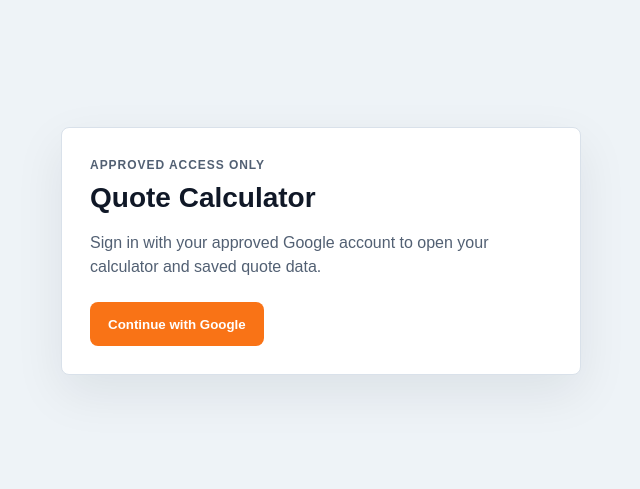
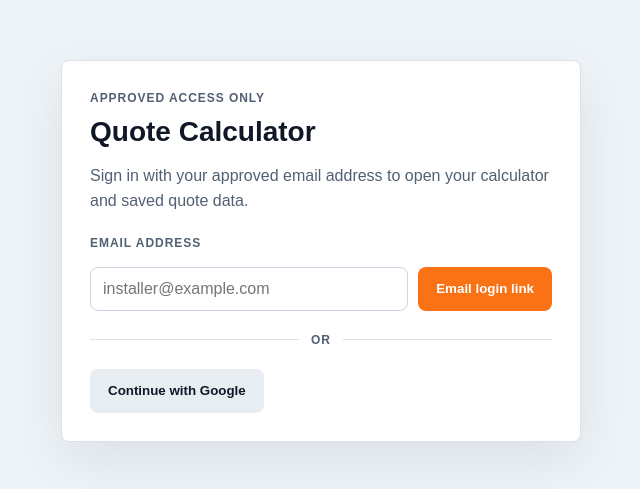
Before and after one commit to danieldipalma88-web/calculator, a Next.js app: page / in a window 1280 px wide. Shown: the part 149-638 px from the top of the page, without its empty margins (319-959 px from the left). Built offline with nearby package versions, Linux system fonts and the light colour scheme; no server answers.

Commit message:
Add email magic link login

```diff
--- a/app/admin/users/page.tsx
+++ b/app/admin/users/page.tsx
@@ -2891,7 +2891,7 @@ export default async function AdminUsersPage({
             <p className="kicker">Platform admin</p>
             <h1>Businesses and users</h1>
             <p>
-              Add businesses, assign approved Google accounts, and control which commission
+              Add businesses, assign approved email addresses, and control which commission
               structure each user receives.
             </p>
           </div>
--- a/app/auth/callback/route.ts
+++ b/app/auth/callback/route.ts
@@ -9,7 +9,7 @@ export async function GET(request: NextRequest) {
 
   if (!code) {
     const loginUrl = new URL("/", publicSiteUrl);
-    loginUrl.searchParams.set("error", "Google did not return a login code. Please try again.");
+    loginUrl.searchParams.set("error", "The login link did not return a login code. Please try again.");
     return NextResponse.redirect(loginUrl);
   }
 
--- a/app/globals.css
+++ b/app/globals.css
@@ -78,6 +78,50 @@ p {
   gap: 10px;
   flex-wrap: wrap;
   margin-top: 22px;
+}
+
+.email-login-form {
+  display: grid;
+  gap: 10px;
+  margin-top: 22px;
+}
+
+.email-login-form label {
+  color: var(--muted);
+  font-size: 12px;
+  font-weight: 800;
+  letter-spacing: 0.08em;
+  text-transform: uppercase;
+}
+
+.email-login-row {
+  display: grid;
+  grid-template-columns: minmax(0, 1fr) auto;
+  gap: 10px;
+}
+
+.email-login-row input {
+  min-width: 0;
+}
+
+.auth-divider {
+  display: flex;
+  align-items: center;
+  gap: 12px;
+  margin-top: 22px;
+  color: var(--muted);
+  font-size: 12px;
+  font-weight: 800;
+  letter-spacing: 0.08em;
+  text-transform: uppercase;
+}
+
+.auth-divider::before,
+.auth-divider::after {
+  content: "";
+  height: 1px;
+  flex: 1;
+  background: var(--line);
 }
 
 button,
@@ -1540,6 +1584,10 @@ select {
     flex-direction: column;
     gap: 2px;
     text-align: left;
+  }
+
+  .email-login-row {
+    grid-template-columns: 1fr;
   }
 
   .admin-shell {
--- a/app/page.tsx
+++ b/app/page.tsx
@@ -27,8 +27,7 @@ export default async function Home({
         <p className="kicker">Approved access only</p>
         <h1>Quote Calculator</h1>
         <p>
-          Sign in with your approved Google account to open your calculator and saved
-          quote data.
+          Sign in with your approved email address to open your calculator and saved quote data.
         </p>
         {params?.error ? <div className="notice">{params.error}</div> : null}
         {!hasSupabaseConfig() ? (
@@ -36,7 +35,7 @@ export default async function Home({
             Supabase environment variables still need to be added in Vercel.
           </div>
         ) : (
-          <LoginButton />
+          <LoginButton next={params?.next} />
         )}
       </section>
     </main>
--- a/app/signin-button.tsx
+++ b/app/signin-button.tsx
@@ -1,24 +1,89 @@
 "use client";
 
+import { type FormEvent, useState } from "react";
 import { createSupabaseBrowserClient } from "../lib/supabase/client";
 import { publicSiteUrl } from "../lib/supabase/config";
 
-export default function LoginButton() {
-  async function signIn() {
+function callbackUrl(next?: string) {
+  const url = new URL("/auth/callback", publicSiteUrl);
+  if (next) url.searchParams.set("next", next);
+  return url.toString();
+}
+
+export default function LoginButton({ next }: { next?: string }) {
+  const [email, setEmail] = useState("");
+  const [message, setMessage] = useState("");
+  const [error, setError] = useState("");
+  const [isSending, setIsSending] = useState(false);
+
+  async function signInWithGoogle() {
     const supabase = createSupabaseBrowserClient();
-    await supabase.auth.signInWithOAuth({
+    const { error: signInError } = await supabase.auth.signInWithOAuth({
       provider: "google",
       options: {
-        redirectTo: `${publicSiteUrl}/auth/callback`,
+        redirectTo: callbackUrl(next),
       },
     });
+    if (signInError) setError(signInError.message);
+  }
+
+  async function sendMagicLink(event: FormEvent<HTMLFormElement>) {
+    event.preventDefault();
+    const trimmedEmail = email.trim().toLowerCase();
+    if (!trimmedEmail) {
+      setError("Enter your approved email address.");
+      setMessage("");
+      return;
+    }
+
+    setIsSending(true);
+    setError("");
+    setMessage("");
+
+    const supabase = createSupabaseBrowserClient();
+    const { error: signInError } = await supabase.auth.signInWithOtp({
+      email: trimmedEmail,
+      options: {
+        emailRedirectTo: callbackUrl(next),
+      },
+    });
+
+    setIsSending(false);
+    if (signInError) {
+      setError(signInError.message);
+      return;
+    }
+
+    setMessage(`Check ${trimmedEmail} for your login link.`);
   }
 
   return (
-    <div className="button-row">
-      <button className="orange" type="button" onClick={signIn}>
-        Continue with Google
-      </button>
-    </div>
+    <>
+      <form className="email-login-form" onSubmit={sendMagicLink}>
+        <label htmlFor="login-email">Email address</label>
+        <div className="email-login-row">
+          <input
+            id="login-email"
+            type="email"
+            value={email}
+            onChange={(event) => setEmail(event.target.value)}
+            placeholder="installer@example.com"
+            autoComplete="email"
+            required
+          />
+          <button className="orange" type="submit" disabled={isSending}>
+            {isSending ? "Sending..." : "Email login link"}
+          </button>
+        </div>
+      </form>
+      <div className="auth-divider"><span>or</span></div>
+      <div className="button-row">
+        <button className="secondary" type="button" onClick={signInWithGoogle}>
+          Continue with Google
+        </button>
+      </div>
+      {message ? <div className="notice success">{message}</div> : null}
+      {error ? <div className="notice">{error}</div> : null}
+    </>
   );
 }
```
